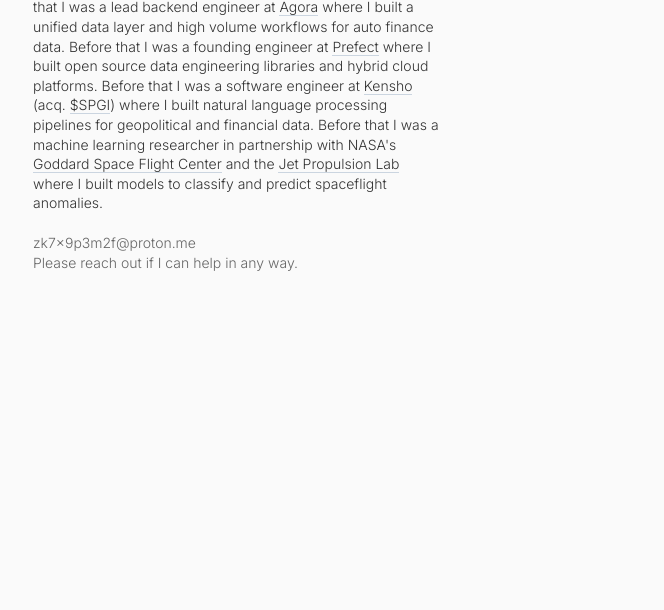
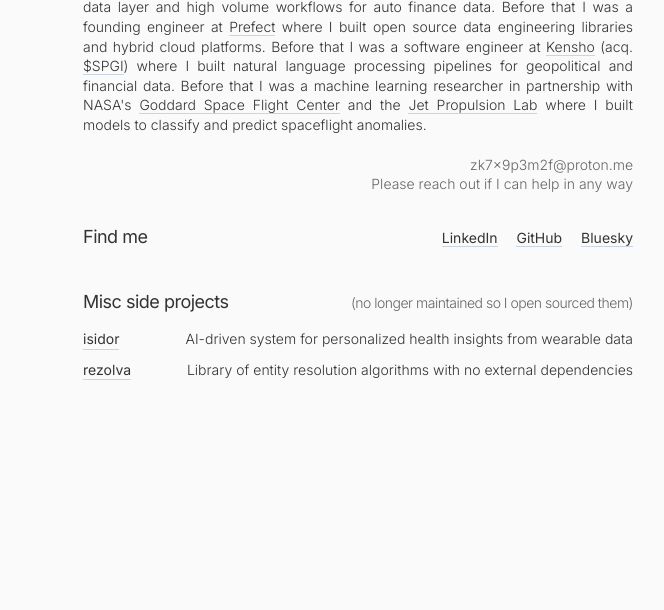
Before and after one commit to joshmeek/joshmeek.github.io, a plain HTML site: page index.html in a window 1280 px wide. Shown: the part 190-800 px from the top of the page, without its empty margins (282-946 px from the left). Drawn offline with Linux system fonts and the light colour scheme.

Commit message:
Update style and add side projects

```diff
--- a/index.html
+++ b/index.html
@@ -16,7 +16,7 @@
         line-height: 1.4;
         color: #333;
         background-color: #fafafa;
-        max-width: 650px;
+        max-width: 550px;
         margin: 0 auto;
         padding: 80px 20px 40px;
         font-size: 14px;
@@ -35,6 +35,9 @@
       p {
         margin: 0 0 15px 0;
       }
+      .main-paragraph {
+        text-align: justify;
+      }
       a {
         color: #333;
         text-decoration: none;
@@ -44,17 +47,6 @@
       a:hover {
         color: #000000;
         border-bottom-color: #333;
-      }
-      .container {
-        display: flex;
-        justify-content: space-between;
-      }
-      .main-content {
-        flex: 2;
-        padding-right: 40px;
-      }
-      .sidebar {
-        flex: 1;
       }
       .links ul,
       .writings ul {
@@ -76,28 +68,67 @@
       .signature {
         margin-top: 20px;
         color: #666;
+        text-align: right;
       }
-      @media (max-width: 600px) {
-        body {
-          padding-top: 60px;
+      .links {
+        margin-top: 30px;
+        display: flex;
+        justify-content: space-between;
+        align-items: baseline;
       }
-        .container {
-          flex-direction: column;
+      .links h2 {
+        margin: 0;
       }
-        .main-content {
-          padding-right: 0;
+      .links ul {
+        list-style: none;
+        padding: 0;
+        margin: 0;
       }
-        .sidebar {
-          margin-top: 20px;
+      .links li {
+        display: inline-block;
+        margin-bottom: 0;
+        margin-left: 15px;
       }
+      .projects {
+        margin-top: 40px;
+      }
+      .projects h2 {
+        font-size: 18px;
+        font-weight: 400;
+        margin: 0 0 15px 0;
+        letter-spacing: -0.5px;
+        display: flex;
+        justify-content: space-between;
+        align-items: baseline;
+      }
+      .projects ul {
+        list-style-type: none;
+        padding: 0;
+        margin: 0;
+      }
+      .projects li {
+        margin-bottom: 10px;
+        display: flex;
+        justify-content: space-between;
+        align-items: baseline;
+      }
+      .project-title {
+        font-weight: 400;
+      }
+      .projects .project-description {
+        margin-left: 0;
+      }
+      .project-status {
+        font-weight: 300;
+        font-size: 14px;
+        color: #666;
+        margin-left: 8px;
       }
     </style>
   </head>
   <body>
-    <div class="container">
-      <div class="main-content">
     <h1>josh.dev</h1>
-        <p>
+    <p class="main-paragraph">
       Currently building
       <a href="https://www.catenaclearing.io/">Catena</a>. Before that I was a
       lead software engineer at <a href="https://www.interos.ai/">Interos</a>
@@ -123,21 +154,33 @@
     <div class="signature">
       <p>
         zk7x9p3m2f@proton.me<br />
-            Please reach out if I can help in any way.
+        Please reach out if I can help in any way
       </p>
     </div>
-      </div>
-      <div class="sidebar">
     <div class="links">
-          <h2>Find me:</h2>
+      <h2>Find me</h2>
       <ul>
         <li>
-              <a href="https://linkedin.com/in/josh-meek">LinkedIn</a>
+          <a href="https://linkedin.com/in/josh-meek" class="project-title">LinkedIn</a>
         </li>
-            <li><a href="https://github.com/joshmeek">GitHub</a></li>
+        <li><a href="https://github.com/joshmeek" class="project-title">GitHub</a></li>
+        <li><a href="https://bsky.app/profile/josh.dev" class="project-title">Bluesky</a></li>
       </ul>
     </div>
+
+    <div class="projects">
+      <h2>Misc side projects <span class="project-status">(no longer maintained so I open sourced them)</span></h2>
+      <ul>
+        <li>
+          <a href="https://github.com/joshmeek/isidor" class="project-title">isidor</a>
+          <span class="project-description">AI-driven system for personalized health insights from wearable data</span>
+        </li>
+        <li>
+          <a href="https://github.com/joshmeek/rezolva" class="project-title">rezolva</a>
+          <span class="project-description">Library of entity resolution algorithms with no external dependencies</span>
+        </li>
+      </ul>
     </div>
-    </div>
+
   </body>
 </html>
```
Lines whose indentation alone changed are shown as unchanged.
